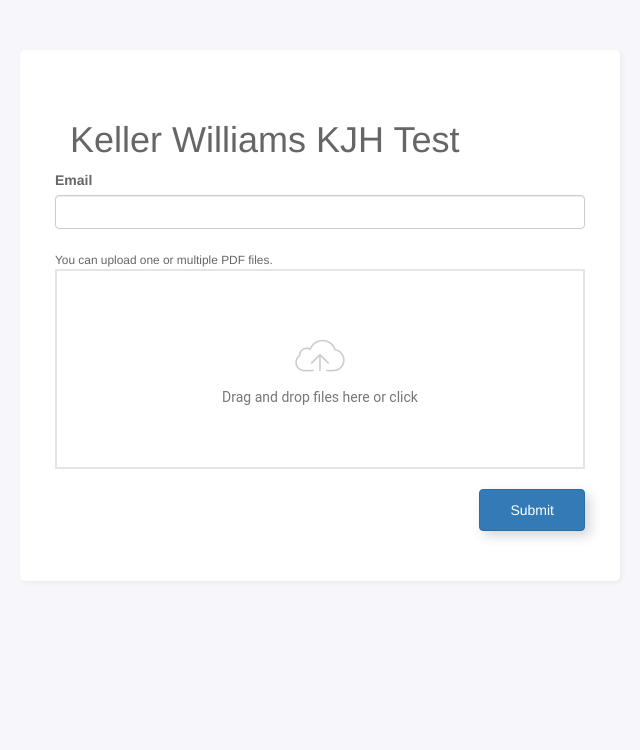
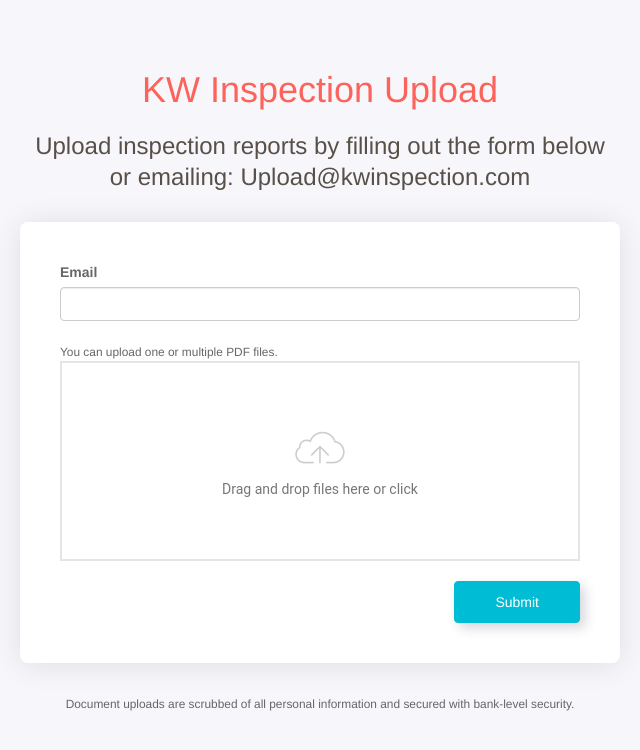
Before and after one commit to KevinJ90825/kw-test, a Django app: page / in a window 1280 px wide. Shown: the top 750 px of the page, without its empty margins (320-960 px from the left). Run offline with Django 3.2, Linux system fonts and the light colour scheme; some libraries are stand-ins or nearby versions.

Commit message:
Update index.html

```diff
--- a/templates/main/index.html
+++ b/templates/main/index.html
@@ -3,14 +3,17 @@
 <html lang="en">
 <head>
 <meta charset="UTF-8">
-<title>Keller Williams KJH Test</title>
+<title>KW Inspection Upload</title>
 <link rel='stylesheet' href='https://maxcdn.bootstrapcdn.com/bootstrap/3.3.7/css/bootstrap.min.css'>
 <link rel="stylesheet" href="{% static 'main/css/dropify.min.css' %}">
 </head>
 <body style="background: #f7f7fb;">
-<div class="container" style="max-width: 600px; border-radius: 5px; margin-top: 50px; padding: 50px 50px; color: #666 !important; background: #fff; box-shadow: 2px 2px 5px rgba(0,0,0,.05);">
-<h1 style="padding-botton:20px;">Keller Williams KJH Test</h1>
-    <div class="row">
+  <div class="container" style="max-width: 600px; margin-top: 50px;">
+    <div class="intro" style="text-align: center;">
+      <h1 style="padding-botton:20px; color: #FC635B;">KW Inspection Upload</h1>
+      <h3 style="font-weight: 400; line-height: 1.3; color: #585048;">Upload inspection reports by filling out the form below or emailing: Upload@kwinspection.com</h4>
+    </div>
+    <div class="row" style="border-radius: 8px; margin-top: 30px; padding: 40px; color: #666 !important; background: #fff; box-shadow: 0 0.2rem 3rem rgba(0,0,0,.1);">
         <form class="form" action="#" method="post" enctype="multipart/form-data">
         {% csrf_token %}
             <div class="row">
@@ -27,14 +30,17 @@
             </div>
             <div class="row">
                 <div class="col-md-12">
-                    <button class="btn btn-primary"
-                        style="margin-top: 20px; float: right; box-shadow: 5px 5px 12px rgba(50,55,78,.2); padding: 10px 30px;">
+                    <button class="btn btn-primary" style="background-color: #00BCD4; border-color: #00BCD4; margin-top: 20px; float: right; box-shadow: 5px 5px 12px rgba(50,55,78,.2); padding: 10px 40px;">
                         Submit</button>
                 </div>
             </div>
         </form>
     </div>
-</div>
+    <div class="footer" style="text-align: center; margin-top: 30px;">
+      <small class="help" style="color: #666;">Document uploads are scrubbed of all personal information and secured with bank-level security.</small>
+    </div>
+  </div>
+
 <script
   src="https://code.jquery.com/jquery-3.2.1.min.js"
   integrity="sha256-hwg4gsxgFZhOsEEamdOYGBf13FyQuiTwlAQgxVSNgt4="
```
